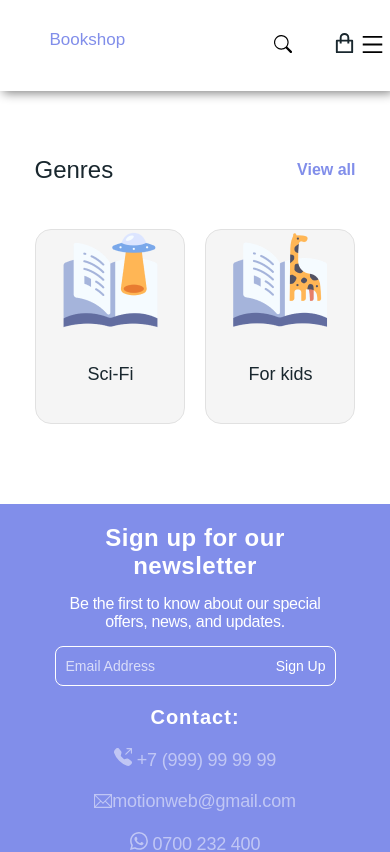
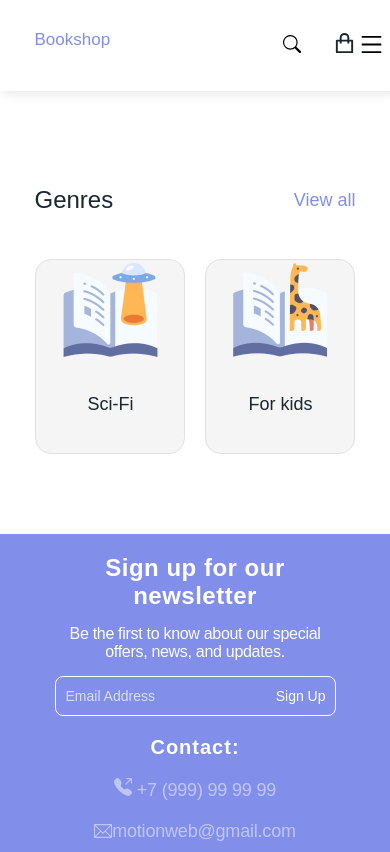
Before and after one commit to ulanAibekov/bookshop, a React (Create React App) app: page /genres in a window 390 px wide. Shown: the top 852 px of the page. Built offline with nearby package versions, Linux system fonts and the light colour scheme.

Commit message:
first commit

```diff
--- a/src/components/BookShop/style.scss
+++ b/src/components/BookShop/style.scss
@@ -28,9 +28,10 @@
 @media (max-width: 992px) {
   #book{
     .container{
+      width: 80%;
       .book{
         h1{
-          font-size: 40px;
+          font-size: 35px;
         }
       }
     }
@@ -46,8 +47,12 @@
     .container{
       .book{
         h1{
-          font-size: 35px;
+          font-size: 27px;
         }
+      p{
+        font-size: 15px;
+      }
+
       }
     }
   }
@@ -84,6 +89,13 @@
   }
 
 }
+@media (max-width: 464px) {
+  .book {
+    h1 {
+      font-size: 24px;
+    }
+  }
+}
 @media (max-width: 451px) {
   #book{
     padding: 0;
@@ -91,7 +103,7 @@
     .container{
       .book{
         h1{
-          font-size: 25px;
+          font-size: 17px;
         }
 p{
   font-size: 16px;
@@ -127,10 +139,10 @@ p{
     .container{
       .book{
         h1{
-          font-size: 20px;
+          font-size: 18px;
         }
         p{
-          margin: 0 40px;
+
         }
       }
     }
@@ -143,7 +155,7 @@ p{
     .container{
       .book{
         h1{
-          font-size: 20px;
+          font-size: 16px;
         }
         p{
 
--- a/src/components/Genres/index.js
+++ b/src/components/Genres/index.js
@@ -18,7 +18,7 @@ const Genres = () => {
 
                         <h1>Genres</h1>
                       <NavLink to={"/BookPage"}>
-                          <h2>View all</h2>
+                          <p>View all</p>
                       </NavLink>
                     </div>
 
--- a/src/components/Genres/style.scss
+++ b/src/components/Genres/style.scss
@@ -1,5 +1,5 @@
 #genres {
-  padding-top: 50px;
+  padding-top: 80px;
   .text{
     display: flex;
     align-items: center;
--- a/src/components/Header/index.js
+++ b/src/components/Header/index.js
@@ -47,7 +47,7 @@ const Header = () => {
                         </NavLink>
                     </nav>
                     <div onClick={() => setNav(!nav)} className='mobile_btn'>
-                        {nav ? <AiOutlineClose size={25} /> : <AiOutlineMenu size={25} />}
+                        {nav ? <AiOutlineClose size={25} /> : <AiOutlineMenu size={25   } />}
                     </div>
                 </div>
             </div>
--- a/src/components/Header/style.scss
+++ b/src/components/Header/style.scss
@@ -1,5 +1,5 @@
 #header{
-  box-shadow: 3px 2px 10px grey;
+  box-shadow: 3px 2px 10px #e5e3e3;
   position: sticky;
   top: 0;
   width: 100%;
@@ -36,7 +36,7 @@
       &__bag{
         font-size: 23px;
         color: #19272E;
-        margin-left: 50px;
+        margin-left: 38px;
       }
     }
     &--search{
@@ -81,7 +81,7 @@ body , html{
 
 @media (max-width: 1140px) {
   .container{
-    width: 90%;
+    width: 80%;
   }
 }
 @media (min-width: 1025px) {
@@ -110,7 +110,7 @@ body , html{
   .mobile_btn {
     display: block;
     position: absolute;
-    right: 5px;
+    right: 10px;
     top: 32px;
     cursor: pointer;
     z-index: 10;
@@ -149,6 +149,9 @@ body , html{
         flex-direction: column;
         align-items: center;
         text-align: center;
+        .a{
+          margin: 0 auto;
+        }
         .header--nav {
           //display: none;
         }
@@ -181,5 +184,14 @@ body , html{
 
 }
 @media (max-width: 450px) {
+  .mobile_btn{
+    right: 6px;
+  }
 
 }
+@media (max-width: 376px) {
+  .mobile_btn{
+    right: 6px;
+  }
+
+}
```
